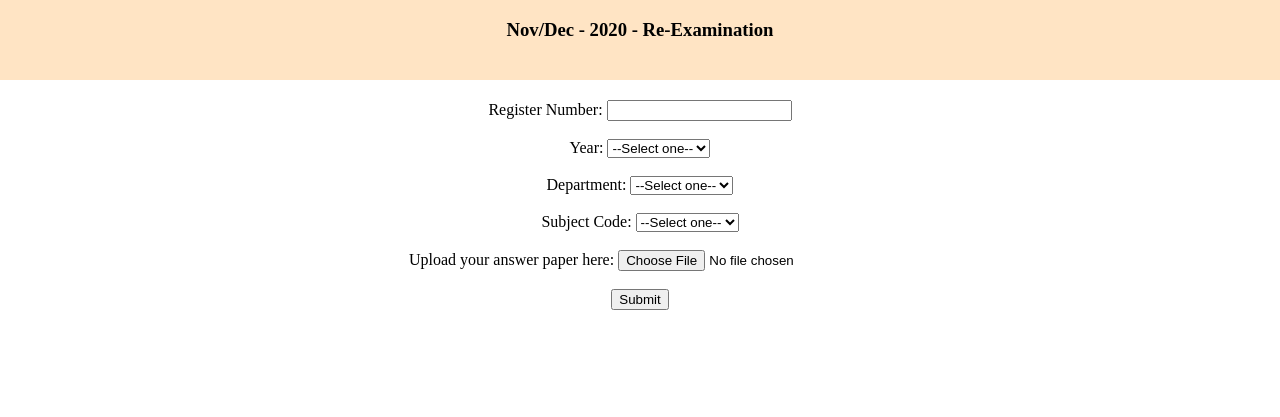
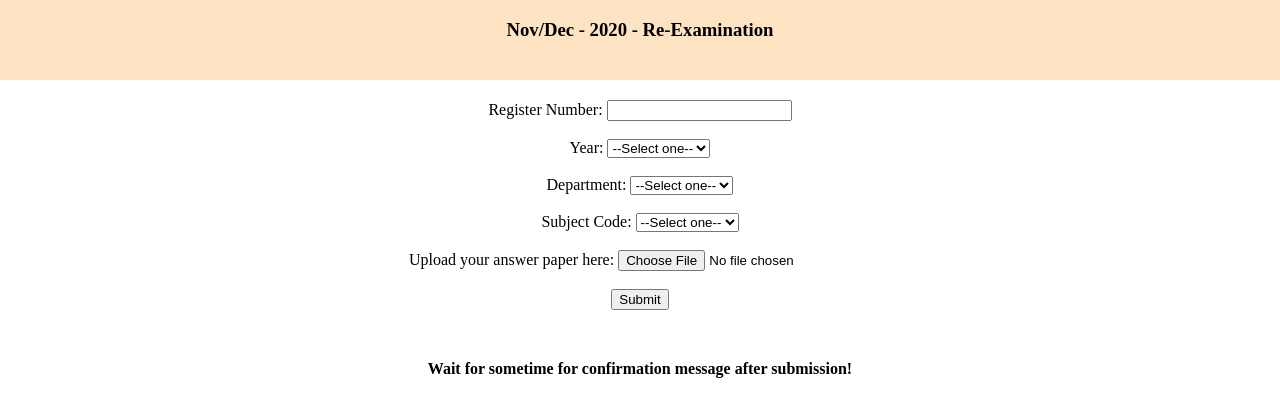
Before and after one commit to Venkat-juju/GCETJ-PROJECT, a plain HTML site: page index.html in a window 1280 px wide. Shown: the part 81-498 px from the top of the page. Drawn offline with Linux system fonts and the light colour scheme.

Commit message:
added a message

```diff
--- a/index.html
+++ b/index.html
@@ -49,8 +49,8 @@
             <input name="file" id="uploadfile" type="file" required><br><br>
             <input id="submit" type="submit">
           </form>
-          <script>
-
-          </script>
+          <div style="margin-top: 50px;">
+              <p style="text-align: center;"><b>Wait for sometime for confirmation message after submission!</b></p>
+          </div>
     </body>
 </html>
```
